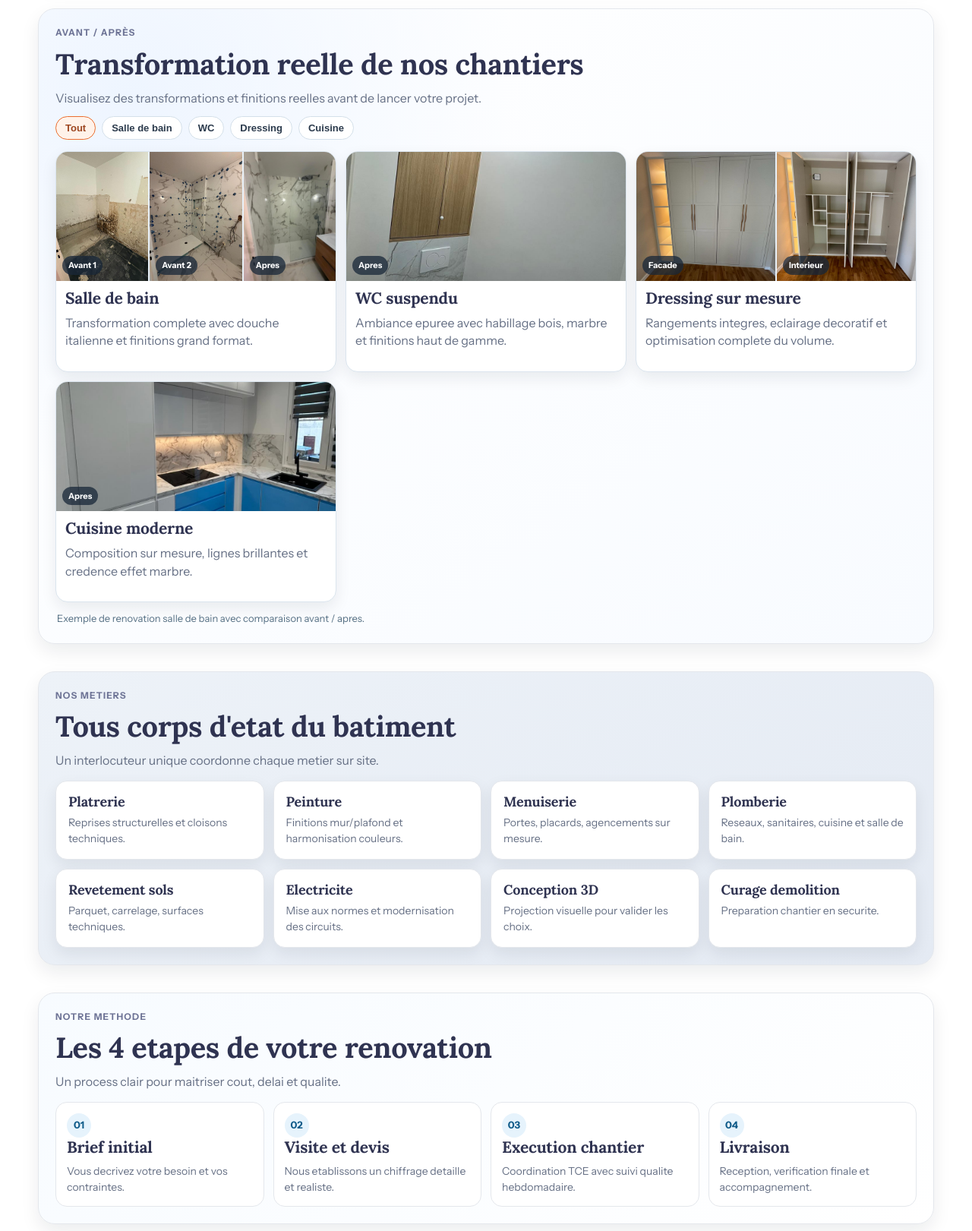
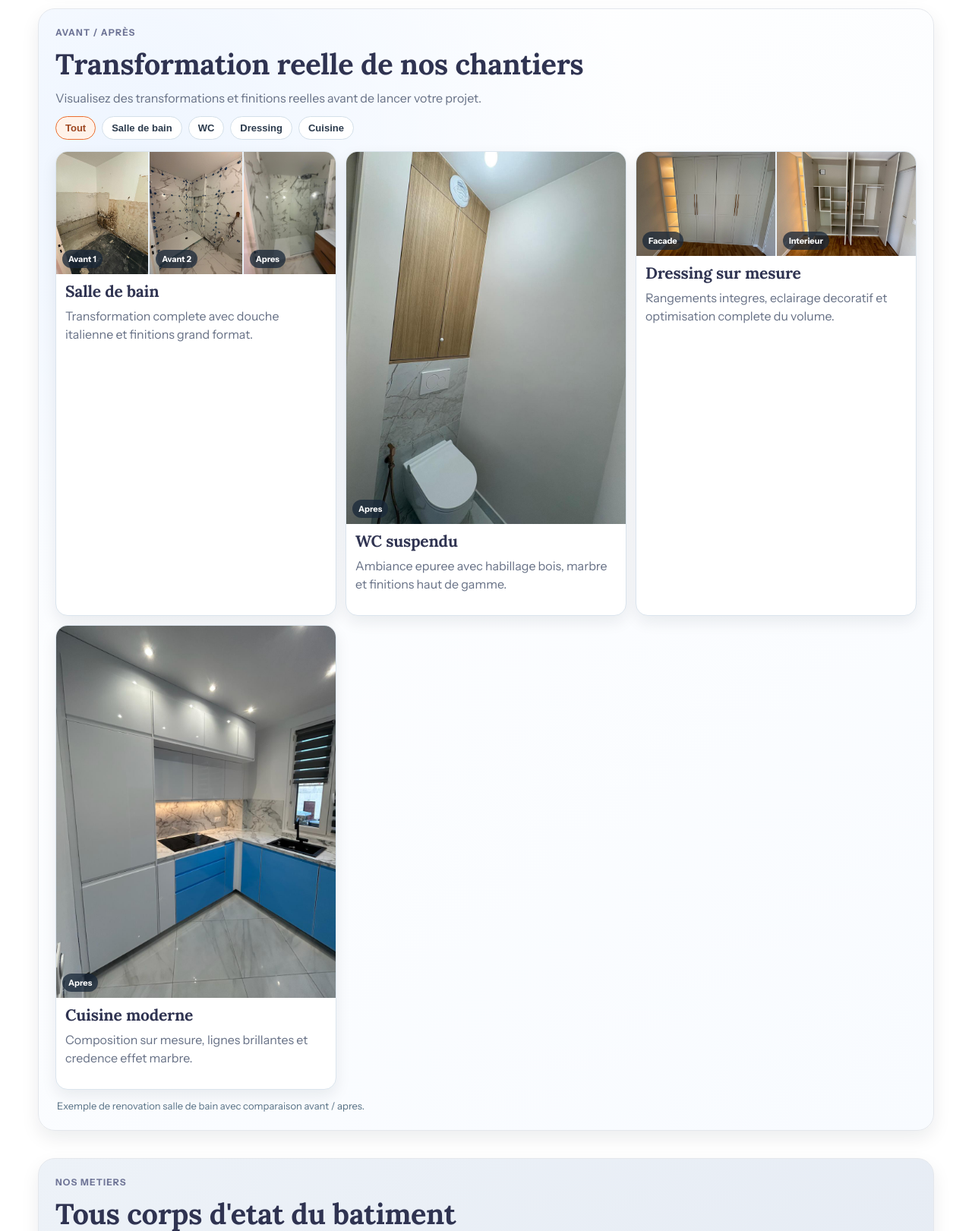
Before and after one commit to celiabou/batiment-fastapi, a FastAPI app: page / in a window 1280 px wide. Shown: the part 3427-5048 px from the top of the page at 76% size. Run offline with FastAPI, Linux system fonts and the light colour scheme.

Commit message:
Show full before after images without cropping

```diff
--- a/static/site.css
+++ b/static/site.css
@@ -1234,12 +1234,13 @@ h3 {
 .before-after-images figure {
   margin: 0;
   position: relative;
+  background: #f8fafc;
 }
 
 .before-after-images img {
   width: 100%;
-  height: 170px;
-  object-fit: cover;
+  height: auto;
+  object-fit: contain;
   display: block;
 }
 
```
